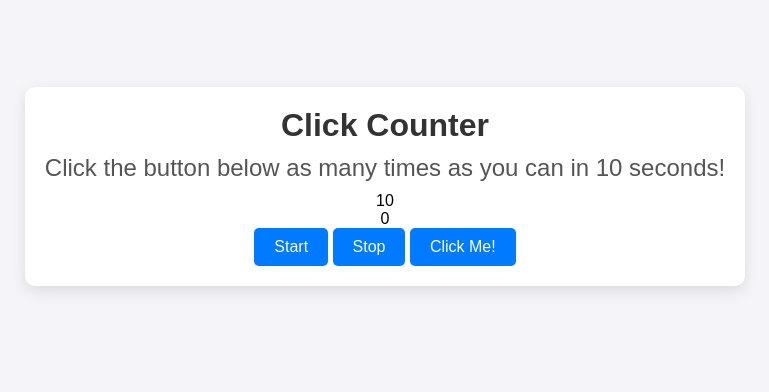
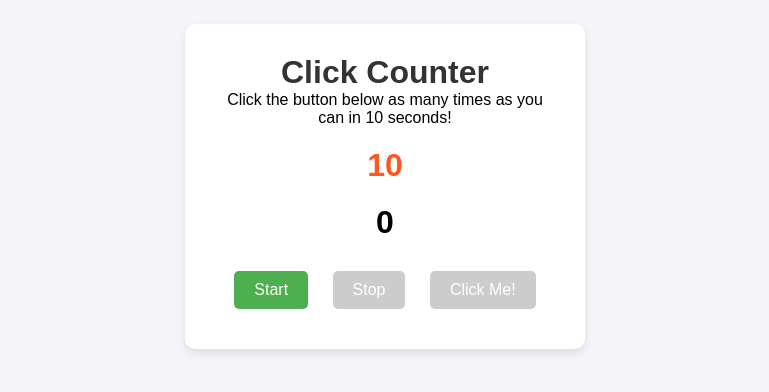
Before and after one commit to Muzahidhussian/muzahidhussain, a plain HTML site: page index.html in a window 1280 px wide. Shown: the part 214-606 px from the top of the page, without its empty margins (255-1024 px from the left). Drawn offline with Linux system fonts and the light colour scheme.

Commit message:
Update styles.css

```diff
--- a/styles.css
+++ b/styles.css
@@ -15,34 +15,48 @@
 
 .container {
     text-align: center;
-    padding: 20px;
-    background-color: #fff;
+    background-color: white;
+    padding: 30px;
     border-radius: 10px;
-    box-shadow: 0 5px 15px rgba(0, 0, 0, 0.1);
+    box-shadow: 0 4px 8px rgba(0, 0, 0, 0.1);
+    max-width: 400px;
+    width: 100%;
 }
 
 h1 {
-    font-size: 2rem;
     color: #333;
 }
 
-  p {
-    font-size: 1.5rem;
-    margin: 10px 0;
-    color: #555;
+.timer {
+    font-size: 2em;
+    font-weight: bold;
+    color: #ff5722;
+    margin: 20px 0;
+}
+
+.count {
+    font-size: 2em;
+    font-weight: bold;
+    margin: 20px 0;
 }
 
 button {
     padding: 10px 20px;
-    font-size: 1rem;
+    font-size: 16px;
+    margin: 10px;
     cursor: pointer;
-    background-color: #007BFF;
-    color: white;
     border: none;
     border-radius: 5px;
+    background-color: #4CAF50;
+    color: white;
     transition: background-color 0.3s ease;
 }
 
 button:hover {
-    background-color: #0056b3;
+    background-color: #45a049;
 }
+
+button:disabled {
+    background-color: #ccc;
+    cursor: not-allowed;
+}
```
Lines whose indentation alone changed are shown as unchanged.
